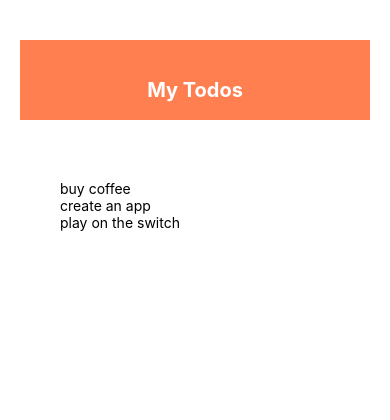
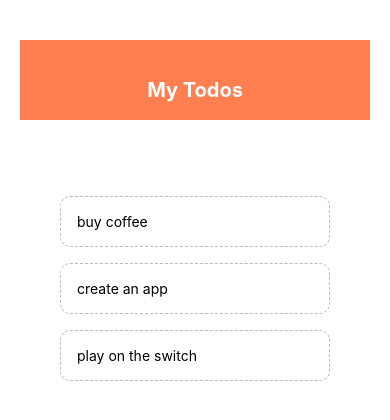
Before and after one commit to gimnakatugampala/review-project-mobile, a React Native app: screen / in a window 390 px wide. Shown: the top 420 px of the page. Built offline with nearby package versions, Linux system fonts and the light colour scheme.

Commit message:
todo app 2

```diff
--- a/App.js
+++ b/App.js
@@ -1,6 +1,7 @@
 import React,{useState} from 'react';
 import { StyleSheet, Text, View ,Button ,ScrollView, FlatList ,TouchableOpacity} from 'react-native';
 import Header from './components/Header';
+import TodoItem from './components/TodoItem'
 
 export default function App() {
 
@@ -28,6 +29,12 @@ export default function App() {
     {text:'play on the switch',key:'3'}
   ])
 
+  const pressHandler =(key) =>{
+    settodos((prevTodos) => {
+      return prevTodos.filter(todo => todo.key != key)
+    })
+  }
+
   return (
     <View style={styles.container}>
 
@@ -39,7 +46,8 @@ export default function App() {
         <FlatList
          data={todos}
         renderItem={({item}) => (
-          <Text>{item.text}</Text>
+
+          <TodoItem item={item} pressHandler={pressHandler} />
         )}
         />
 
--- /dev/null
+++ b/components/TodoItem.js
@@ -0,0 +1,23 @@
+import React from 'react'
+import { StyleSheet, Text, View , TouchableOpacity} from 'react-native'
+
+export default function TodoItem({item,pressHandler}) {
+    return (
+        <TouchableOpacity onPress={() => pressHandler(item.key)}>
+        <View>
+             <Text style={styles.item}>{item.text}</Text>
+        </View>
+        </TouchableOpacity>
+    )
+}
+
+const styles = StyleSheet.create({
+    item:{
+        padding:16,
+        marginTop:16,
+        borderColor:'#bbb',
+        borderWidth:1,
+        borderStyle:'dashed',
+        borderRadius:10
+    }
+})
```
